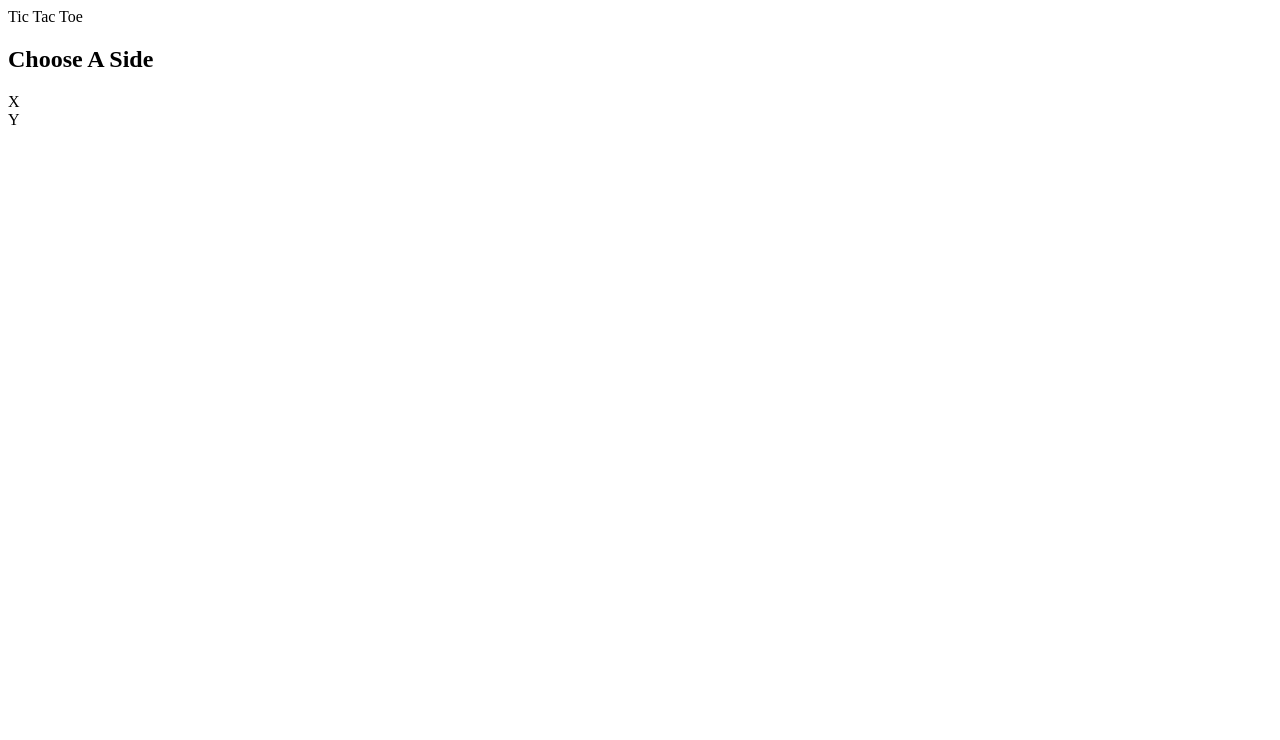
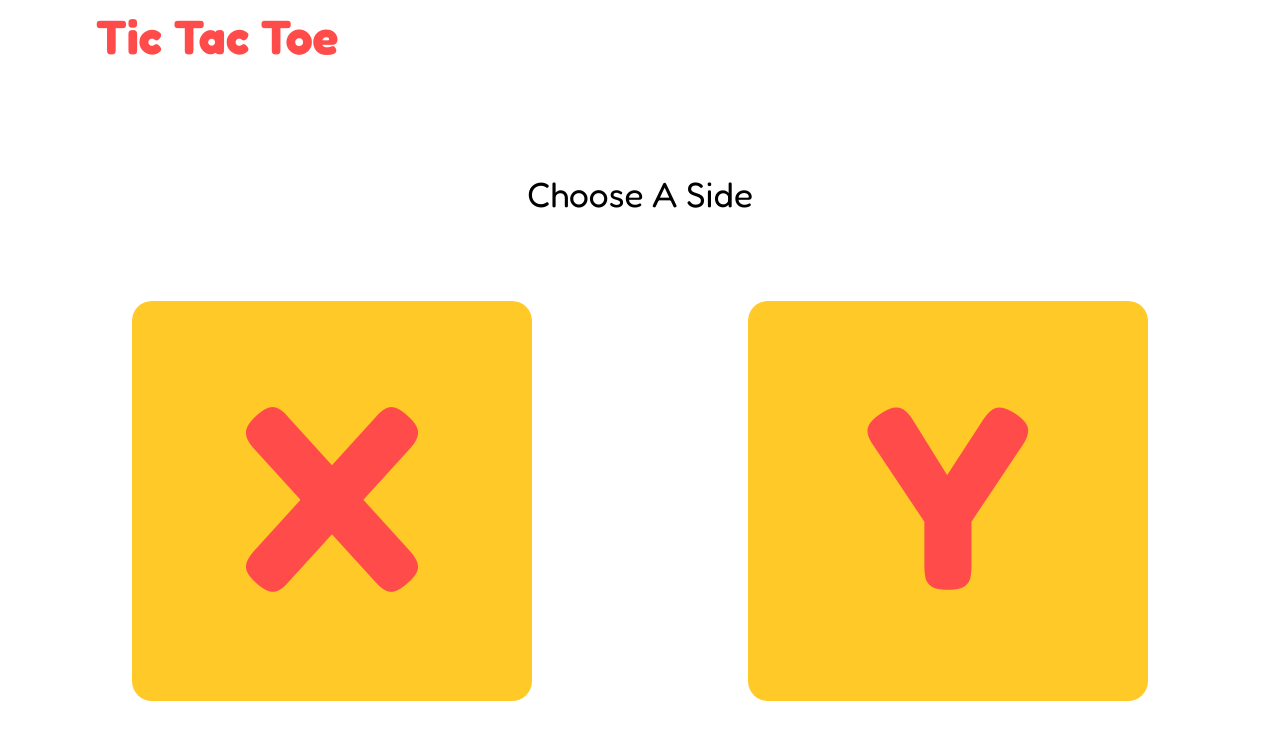
Before and after one commit to munna-68/Tic-Tac-Toe, a plain HTML site: page index.html in a window 1280 px wide. Drawn offline with Linux system fonts and the light colour scheme.

Commit message:
working on the css for the landing page when the app loads

```diff
--- a/index.html
+++ b/index.html
@@ -6,15 +6,21 @@
   <title>Tic-Tac-Toe</title>
   <link rel="stylesheet" href="style.css">
   <script src="script.js" defer></script>
+  <link rel="preconnect" href="https://fonts.googleapis.com">
+  <link rel="preconnect" href="https://fonts.gstatic.com" crossorigin>
+  <link href="https://fonts.googleapis.com/css2?family=Fredoka:wght@300..700&display=swap" rel="stylesheet">
 </head>
 <body>
+  <div class="container">
     <nav>Tic Tac Toe</nav>
 
     <div class="player-choice-container">
       <h2>Choose A Side</h2>
 
+      <div class="choose-player-container">
           <div class="choose-player">X</div>
           <div class="choose-player">Y</div>
+      </div>
     </div>
 
     <div class="game-board">
@@ -31,5 +37,6 @@
       <div id="cell-3-3" class="cell"></div>
     </div>
 
+  </div>
 </body>
 </html>
--- a/style.css
+++ b/style.css
@@ -0,0 +1,71 @@
+/* Basic CSS Reset */
+*,
+*::before,
+*::after {
+  box-sizing: border-box;
+  margin: 0;
+  padding: 0;
+}
+
+html, body {
+  height: 100%;
+}
+
+body {
+  line-height: 1.5;
+  -webkit-font-smoothing: antialiased;
+}
+
+img, picture, video, canvas, svg {
+  display: block;
+  max-width: 100%;
+}
+
+input, button, textarea, select {
+  font: inherit;
+}
+
+p, h1, h2, h3, h4, h5, h6 {
+  overflow-wrap: break-word;
+}
+
+/* Actual Style */
+
+.container {
+  max-width: 1200px;
+  margin: 0 auto;
+  width: 85vw;
+}
+
+nav {
+  font-family: 'Fredoka';
+  font-weight: 700;
+  font-size: 3rem;
+  color: #FF4C4B;
+}
+
+h2 {
+  font-family: 'Fredoka';
+  font-weight: 400;
+  font-size: 2.2rem;
+  text-align: center;
+  margin: 6rem auto 5rem auto;
+}
+
+.choose-player {
+  background-color: #FFCA28;
+  font-family: 'Fredoka';
+  font-weight: 700;
+  font-size: 16rem;
+  color: #FF4C4B;
+  border-radius: 1.25rem;
+  width: 400px;
+  height: 400px;
+  text-align: center;
+}
+
+.choose-player-container {
+  display: flex;
+  gap: 180px;
+  justify-content: space-evenly;
+}
```
Lines whose indentation alone changed are shown as unchanged.
